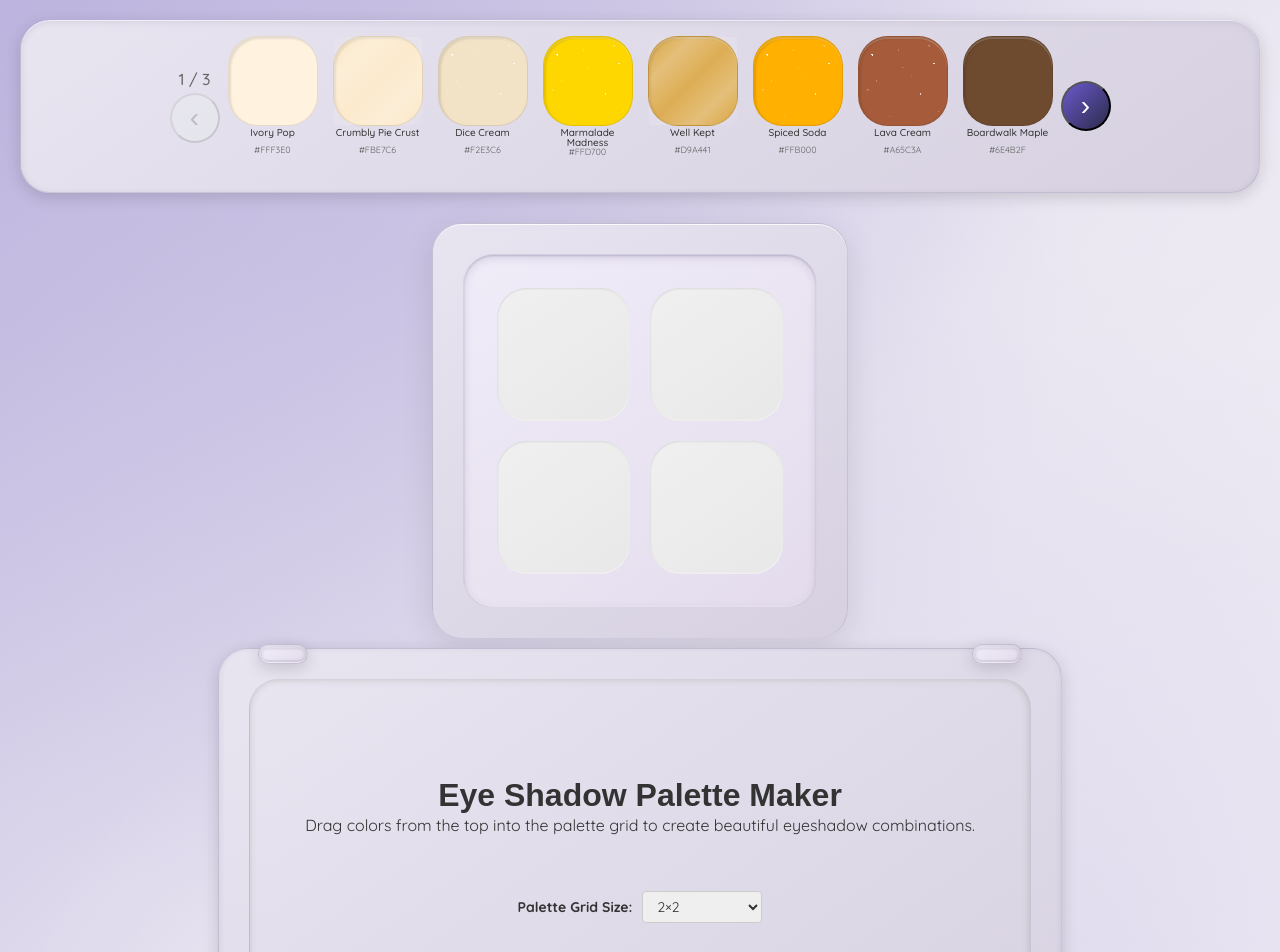
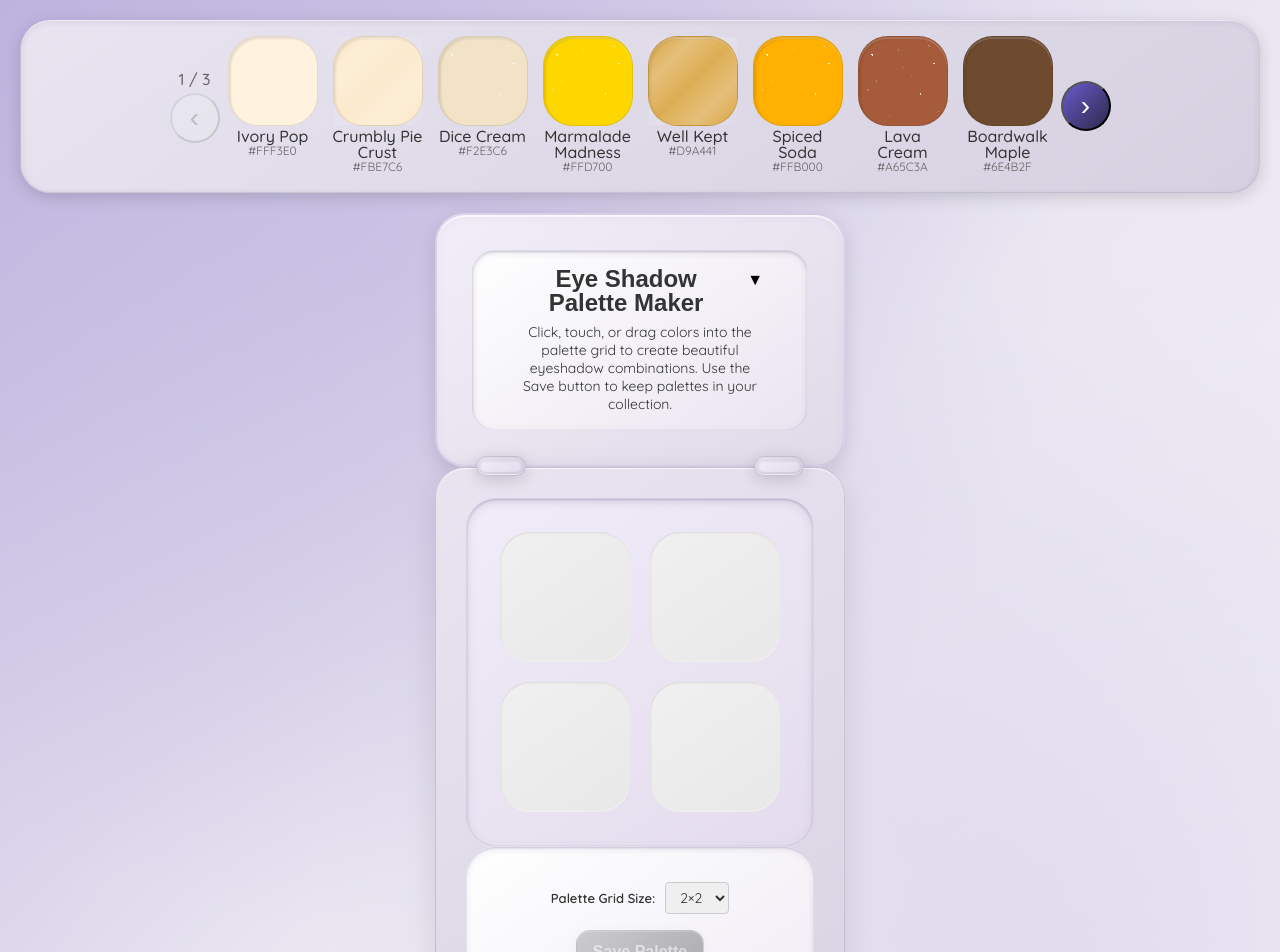
Before and after one commit to ktocdev/eye-shadow-palette-maker, a Vue app: page / in a window 1280 px wide. Shown: the top 952 px of the page. Built offline with nearby package versions, Linux system fonts and the light colour scheme; a web font is replaced by a local one.

Commit message:
ESPM-14 - lots of UI updates

```diff
--- a/components/SwatchesExplorer.vue
+++ b/components/SwatchesExplorer.vue
@@ -8,6 +8,7 @@ import PaletteGrid from './grid/PaletteGrid.vue'
 import PaletteControls from './shared/PaletteControls.vue'
 import SavePaletteModal from './shared/SavePaletteModal.vue'
 import SavedPalettesModal from './shared/SavedPalettesModal.vue'
+import CollapsibleText from './shared/CollapsibleText.vue'
 
 // Composables
 import { useColorData } from '../composables/useColorData.js'
@@ -121,6 +122,23 @@ const isGridFull = computed(() => {
 
     <div class="main-content main-content-layout">
       <div class="palette-container">
+        <div class="controls-container">
+          <div class="controls-container__inner">
+            <div class="app-info">
+              <CollapsibleText
+                title="Eye Shadow Palette Maker"
+                text="Click, touch, or drag colors into the palette grid to create beautiful eyeshadow combinations. Use the Save button to keep palettes in your collection."
+                :initially-open="true"
+              />
+            </div>
+          </div>
+        </div>
+
+        <div class="palette-grid-wrapper">
+          <div class="palette-hinges">
+            <div class="hinge left-hinge"></div>
+            <div class="hinge right-hinge"></div>
+          </div>
           <PaletteGrid
             ref="paletteGridRef"
             :colors="allColors"
@@ -130,18 +148,7 @@ const isGridFull = computed(() => {
             @grid-updated="updateGridTracker"
           />
 
-        <div class="palette-hinges">
-          <div class="hinge left-hinge"></div>
-          <div class="hinge right-hinge"></div>
-        </div>
-
-        <div class="palette-lid">
-          <div class="palette-lid__inner">
-            <div class="app-info">
-              <h1>Eye Shadow Palette Maker</h1>
-              <p>Drag colors from the top into the palette grid to create beautiful eyeshadow combinations.</p>
-            </div>
-
+          <div class="palette-controls-segment">
             <GridControls
               :grid-size="currentGridSize"
               @size-change="handleGridSizeChange"
@@ -184,15 +191,17 @@ const isGridFull = computed(() => {
 
 .palette-container {
   position: relative;
+  width: min-content;
 }
 
 .app-info {
-  margin: 0 20px;
   text-align: center;
 }
 
 .app-info p {
+  font-size: 14px;
   margin-bottom: 0;
+  max-width: 600px;
 }
 
 @media (min-width: 769px) {
@@ -202,7 +211,7 @@ const isGridFull = computed(() => {
   }
 
   .app-info {
-    margin: 0 40px;
+    margin: 0 20px;
   }
 }
 </style>
--- a/components/carousel/CarouselSwatch.vue
+++ b/components/carousel/CarouselSwatch.vue
@@ -127,7 +127,7 @@ const onTouchEnd = (e) => handleTouchEnd(e)
 
 .carousel-color-name {
   font-family: var(--font-family-primary);
-  font-size: var(--font-size-xs);
+  font-size: var(--font-size-sm);
   font-weight: var(--font-weight-medium);
   color: var(--color-text-primary);
   line-height: 1;
@@ -154,10 +154,6 @@ const onTouchEnd = (e) => handleTouchEnd(e)
     width: 55px;
     height: 55px;
   }
-
-  .carousel-color-name {
-    min-height: 13px;
-  }
 }
 
 @container (min-width: 540px) and (max-width: 650px) {
@@ -169,10 +165,6 @@ const onTouchEnd = (e) => handleTouchEnd(e)
   .carousel-swatch {
     width: 65px;
     height: 65px;
-  }
-
-  .carousel-color-name {
-    min-height: 14px;
   }
 }
 
@@ -188,9 +180,8 @@ const onTouchEnd = (e) => handleTouchEnd(e)
     border-radius: var(--radius-lg);
   }
 
-  .carousel-color-name {
+  .carousel-hex-code {
     font-size: var(--font-size-sm);
-    min-height: 15px;
   }
 }
 
@@ -207,8 +198,11 @@ const onTouchEnd = (e) => handleTouchEnd(e)
   }
 
   .carousel-color-name {
+    font-size: var(--font-size-base);
+  }
+
+  .carousel-hex-code {
     font-size: var(--font-size-sm);
-    min-height: 16px;
   }
 }
 
@@ -227,12 +221,10 @@ const onTouchEnd = (e) => handleTouchEnd(e)
 
   .carousel-color-name {
     font-size: var(--font-size-base);
-    min-height: 18px;
   }
 
   .carousel-hex-code {
     font-size: var(--font-size-sm);
-    height: 14px;
   }
 }
 </style>
--- a/components/grid/GridControls.vue
+++ b/components/grid/GridControls.vue
@@ -39,16 +39,15 @@ const handleSizeChange = (event) => {
 }
 
 .grid-controls label {
-  font-weight: bold;
-  font-size: 14px;
+  font-weight: var(--font-weight-semibold);
+  font-size: 13px;
 }
 
 .grid-controls select {
-  padding: 8px 12px;
-  font-size: 16px;
+  padding: 8px;
+  font-size: 14px;
   border: var(--border-standard);
   border-radius: var(--radius-xs);
-  min-width: 120px;
 }
 
 @media (min-width: 481px) {
--- a/components/grid/PaletteGrid.vue
+++ b/components/grid/PaletteGrid.vue
@@ -143,7 +143,6 @@ defineExpose({
 </script>
 
 <template>
-  <div class="palette-grid-container" :class="`container-${gridSize}x${gridSize}`">
   <div
     class="palette-grid"
     :class="`grid-${gridSize}x${gridSize}`"
@@ -159,21 +158,10 @@ defineExpose({
       @clear-cell="handleCellClear"
     />
   </div>
-  </div>
 </template>
 
 <style>
-/* Mobile-first palette grid container */
-.palette-grid-container {
-  margin-top: 10px;
-  padding: 15px;
-  background: var(--gradient-container-primary);
-  border-radius: var(--radius-container-large);
-  box-shadow: var(--shadow-grid-container);
-  border: var(--border-container);
-  border-bottom: none;
-}
-
+/* Palette grid - now contained within palette-grid-wrapper */
 .palette-grid {
   display: grid;
   gap: 8px;
@@ -182,60 +170,31 @@ defineExpose({
   border-radius: var(--radius-container-large);
   box-shadow: var(--shadow-grid-inner);
   border: var(--border-container-light);
+  position: relative;
+  z-index: 2;
 }
 
 /* Grid size specific styling */
 /* 2x2 Grid - Compact and focused (30% larger) */
-.palette-grid-container.container-2x2 {
-  max-width: 364px;
-  margin: 10px auto;
-}
-
 .palette-grid.grid-2x2 {
   gap: 15px;
   padding: 26px;
 }
 
 /* 3x3 Grid - Balanced (30% larger) */
-.palette-grid-container.container-3x3 {
-  max-width: 442px;
-  margin: 10px auto;
-}
-
 .palette-grid.grid-3x3 {
   gap: 13px;
   padding: 23px;
 }
 
 /* 4x4 Grid - Current default behavior (30% larger) */
-.palette-grid-container.container-4x4 {
-  max-width: 520px;
-  margin: 10px auto;
-}
-
 .palette-grid.grid-4x4 {
   gap: 10px;
   padding: 20px;
 }
 
-/* Tablet and up */
-@media (min-width: 481px) {
-  .palette-grid-container {
-    padding: 18px;
-    border-radius: var(--radius-container-large);
-  }
-}
-
 /* Very small screens - Optimize grid sizes (30% larger) */
 @media (max-width: 360px) {
-  .palette-grid-container.container-2x2 {
-    max-width: 312px;
-  }
-
-  .palette-grid-container.container-3x3 {
-    max-width: 390px;
-  }
-
   .palette-grid.grid-2x2 {
     gap: 10px;
     padding: 16px;
@@ -246,10 +205,6 @@ defineExpose({
     padding: 13px;
   }
 
-  .palette-grid-container.container-4x4 {
-    max-width: 468px;
-  }
-
   .palette-grid.grid-4x4 {
     gap: 8px;
     padding: 16px;
@@ -258,20 +213,6 @@ defineExpose({
 
 /* Desktop and up */
 @media (min-width: 973px) {
-  .palette-grid-container {
-    margin-top: 0;
-    padding: 30px;
-    box-shadow: var(--shadow-grid-container-desktop);
-  }
-
-  .palette-grid-container.container-2x2 {
-    max-width: 416px;
-  }
-
-  .palette-grid-container.container-3x3 {
-    max-width: 546px;
-  }
-
   .palette-grid.grid-2x2 {
     gap: 20px;
     padding: 33px;
@@ -282,10 +223,6 @@ defineExpose({
     padding: 29px;
   }
 
-  .palette-grid-container.container-4x4 {
-    max-width: 676px;
-  }
-
   .palette-grid.grid-4x4 {
     gap: 13px;
     padding: 26px;
--- /dev/null
+++ b/components/shared/CollapsibleText.vue
@@ -0,0 +1,120 @@
+<script setup>
+import { ref } from 'vue'
+
+const props = defineProps({
+  title: {
+    type: String,
+    required: true
+  },
+  text: {
+    type: String,
+    required: true
+  },
+  initiallyOpen: {
+    type: Boolean,
+    default: true
+  }
+})
+
+const isOpen = ref(props.initiallyOpen)
+
+const toggleCollapse = () => {
+  isOpen.value = !isOpen.value
+}
+</script>
+
+<template>
+  <div class="collapsible-text">
+    <div class="title-with-toggle">
+      <h1 class="collapsible-title" @click="toggleCollapse">{{ title }}</h1>
+      <button
+        @click="toggleCollapse"
+        class="collapsible-toggle"
+        :aria-expanded="isOpen"
+        aria-label="Toggle text visibility"
+      >
+        <span class="caret-icon">{{ isOpen ? '▼' : '▶' }}</span>
+      </button>
+    </div>
+
+    <Transition name="collapse">
+      <p v-if="isOpen" class="collapsible-content">
+        {{ text }}
+      </p>
+    </Transition>
+  </div>
+</template>
+
+<style scoped>
+.collapsible-text {
+  display: flex;
+  flex-direction: column;
+  align-items: center;
+  gap: 8px;
+}
+
+.title-with-toggle {
+  display: flex;
+  align-items: flex-start;
+  gap: 12px;
+}
+
+.collapsible-title {
+  font-size: var(--font-size-xl);
+  line-height: 1;
+  margin: 0;
+  font-family: var(--font-family-heading);
+  font-weight: var(--font-weight-bold);
+  color: var(--color-text-primary);
+  cursor: pointer;
+  transition: all 0.2s ease;
+  user-select: none;
+}
+
+.collapsible-title:hover {
+  color: var(--color-purple-dark);
+  transform: scale(1.02);
+}
+
+.collapsible-toggle {
+  background: none;
+  border: none;
+  cursor: pointer;
+  transition: all 0.2s ease;
+  font-size: var(--font-size-lg);
+  flex-shrink: 0;
+}
+
+.caret-icon {
+  display: inline-block;
+  transition: transform 0.3s ease;
+  font-size: 0.8em;
+}
+
+.collapsible-content {
+  margin: 0;
+  text-align: center;
+  max-width: 600px;
+}
+
+/* Transition styles */
+.collapse-enter-active,
+.collapse-leave-active {
+  transition: all 0.3s ease;
+  overflow: hidden;
+}
+
+.collapse-enter-from,
+.collapse-leave-to {
+  opacity: 0;
+  max-height: 0;
+  transform: translateY(-10px);
+}
+
+.collapse-enter-to,
+.collapse-leave-from {
+  opacity: 1;
+  max-height: 100px;
+  transform: translateY(0);
+}
+</style>
--- a/styles/shared.css
+++ b/styles/shared.css
@@ -33,12 +33,6 @@ h1, h2, h3, h4, h5, h6 {
   background-color: #fff;
   color: #333;
   min-height: 100vh;
-}
-
-h1 {
-  font-size: var(--font-size-3xl);
-  line-height: 1;
-  margin-block-end: 4px;
 }
 
 /* =========================================
@@ -143,15 +137,55 @@ h1 {
   box-shadow: var(--shadow-button-hover);
 }
 
+.btn-gradient-blue {
+  background: var(--gradient-button-blue);
+  color: white;
+  border: 1px solid rgba(255, 255, 255, 0.2);
+  cursor: pointer;
+  font-weight: bold;
+  transition: all 0.2s ease;
+  touch-action: manipulation;
+  backdrop-filter: blur(10px);
+  box-shadow: var(--shadow-button);
+}
+
+.btn-gradient-blue:hover {
+  background: var(--gradient-button-blue-hover);
+  box-shadow: var(--shadow-button-hover);
+}
+
 .btn-disabled {
-  opacity: 0.5;
+  background: var(--gradient-button-gray) !important;
   cursor: not-allowed;
   pointer-events: none;
+  opacity: 0.4;
+  filter: grayscale(20%);
+  color: rgba(255, 255, 255, 0.6) !important;
 }
 
 .btn-disabled:hover {
-  background: var(--gradient-button-green) !important;
+  background: var(--gradient-button-gray) !important;
   box-shadow: var(--shadow-button) !important;
+}
+
+/* Save button enabled state with vibrant animation */
+.btn-gradient-green:not(.btn-disabled) {
+  animation: saveButtonPulse 2s ease-in-out infinite;
+}
+
+@keyframes saveButtonPulse {
+  0% {
+    box-shadow: var(--shadow-button), 0 0 0 0 rgba(34, 139, 34, 0.7);
+    transform: scale(1);
+  }
+  50% {
+    box-shadow: var(--shadow-button-hover), 0 0 20px 5px rgba(34, 139, 34, 0.3);
+    transform: scale(1.02);
+  }
+  100% {
+    box-shadow: var(--shadow-button), 0 0 0 0 rgba(34, 139, 34, 0.7);
+    transform: scale(1);
+  }
 }
 
 /* =========================================
@@ -248,7 +282,8 @@ h1 {
   height: 16px;
   background: transparent;
   z-index: 10;
-  margin: -2px 0;
+  top: -8px;
+  left: 0;
   width: 100%;
 }
 
@@ -336,7 +371,6 @@ h1 {
   flex-direction: column;
   gap: 16px;
   align-items: center;
-  max-width: 264px;
 }
 
 @media (min-width: 600px) {
@@ -353,3 +387,159 @@ h1 {
     gap: 56px;
   }
 }
+
+/* =========================================
+   ORNATE CONTROLS CONTAINER
+   ========================================= */
+
+.controls-container {
+  padding: 20px;
+  background: var(--gradient-controls-container);
+  border-radius: var(--radius-container-large);
+  box-shadow: var(--shadow-controls-container);
+  border: var(--border-ornate);
+  position: relative;
+  overflow: hidden;
+}
+
+.controls-container__inner {
+  background: var(--gradient-controls-inner);
+  border-radius: calc(var(--radius-container-large) - 8px);
+  border: var(--border-container-light);
+  box-shadow: var(--shadow-controls-inner);
+  padding: 16px 24px;
+  display: flex;
+  flex-direction: column;
+  gap: 16px;
+  align-items: center;
+  position: relative;
+  z-index: 2;
+}
+
+@media (min-width: 481px) {
+  .controls-container {
+    padding: 25px;
+  }
+}
+
+@media (min-width: 600px) {
+  .controls-container__inner {
+    gap: 24px;
+    max-width: none;
+  }
+}
+
+@media (min-width: 973px) {
+  .controls-container {
+    padding: 35px;
+  }
+
+  .controls-container__inner {
+      gap: 16px;
+  }
+}
+
+/* =========================================
+   PALETTE GRID WRAPPER & CONTROLS SEGMENT
+   ========================================= */
+
+.palette-grid-wrapper {
+  background: var(--gradient-container-primary);
+  border-radius: var(--radius-container-large);
+  box-shadow: var(--shadow-palette-container);
+  border: var(--border-container);
+  position: relative;
+  margin: auto;
+  padding: 12px;
+  min-width: 310px; /* Never shrink below this width */
+  max-width: 374px; /* Mobile-first - very small screens */
+}
+
+/* Grid size specific wrapper sizing - Mobile first */
+.palette-container .palette-grid-wrapper {
+  max-width: 374px; /* 2x2 mobile - min 310px enforced */
+}
+
+.palette-container:has(.grid-3x3) .palette-grid-wrapper {
+  max-width: 468px; /* 3x3 mobile - min 310px enforced */
+}
+
+.palette-container:has(.grid-4x4) .palette-grid-wrapper {
+  max-width: 562px; /* 4x4 mobile - min 310px enforced */
+}
+
+.palette-controls-segment {
+  background: var(--gradient-controls-inner);
+  border-top: var(--border-ornate-light);
+  border-radius: var(--radius-xl);
+  box-shadow: var(--shadow-controls-inner);
+  padding: 20px;
+  display: flex;
+  flex-direction: column;
+  justify-content: center;
+  align-items: center;
+  gap: 16px;
+  position: relative;
+  z-index: 2;
+}
+
+@media (min-width: 481px) {
+  .palette-controls-segment {
+    padding: 25px;
+  }
+}
+
+@media (min-width: 600px) {
+  .palette-controls-segment {
+    padding: 30px;
+  }
+}
+
+@media (min-width: 361px) {
+  .palette-grid-wrapper {
+    padding: 15px;
+    max-width: 437px; /* 20% larger */
+  }
+
+  .palette-container .palette-grid-wrapper {
+    max-width: 437px; /* 2x2 small tablets - 20% larger */
+  }
+
+  .palette-container:has(.grid-3x3) .palette-grid-wrapper {
+    max-width: 530px; /* 3x3 small tablets - 20% larger */
+  }
+
+  .palette-container:has(.grid-4x4) .palette-grid-wrapper {
+    max-width: 624px; /* 4x4 small tablets - 20% larger */
+  }
+}
+
+@media (min-width: 481px) {
+  .palette-grid-wrapper {
+    padding: 18px;
+  }
+}
+
+@media (min-width: 973px) {
+  .palette-grid-wrapper {
+    margin-top: 0;
+    padding: 30px;
+    box-shadow: var(--shadow-grid-container-desktop);
+  }
+
+  .palette-container .palette-grid-wrapper {
+    max-width: 499px; /* 2x2 desktop - 20% larger */
+  }
+
+  .palette-container:has(.grid-3x3) .palette-grid-wrapper {
+    max-width: 655px; /* 3x3 desktop - 20% larger */
+  }
+
+  .palette-container:has(.grid-4x4) .palette-grid-wrapper {
+    max-width: 811px; /* 4x4 desktop - 20% larger */
+  }
+
+  .palette-controls-segment {
+    padding: 35px;
+  }
+}
```
Also changed, not shown: components/grid/PaletteSwatch.vue (+33 -42 lines), components/shared/PaletteControls.vue (+8 -9 lines), styles/variables.css (+9 -1 lines). Lines whose indentation alone changed are shown as unchanged.
